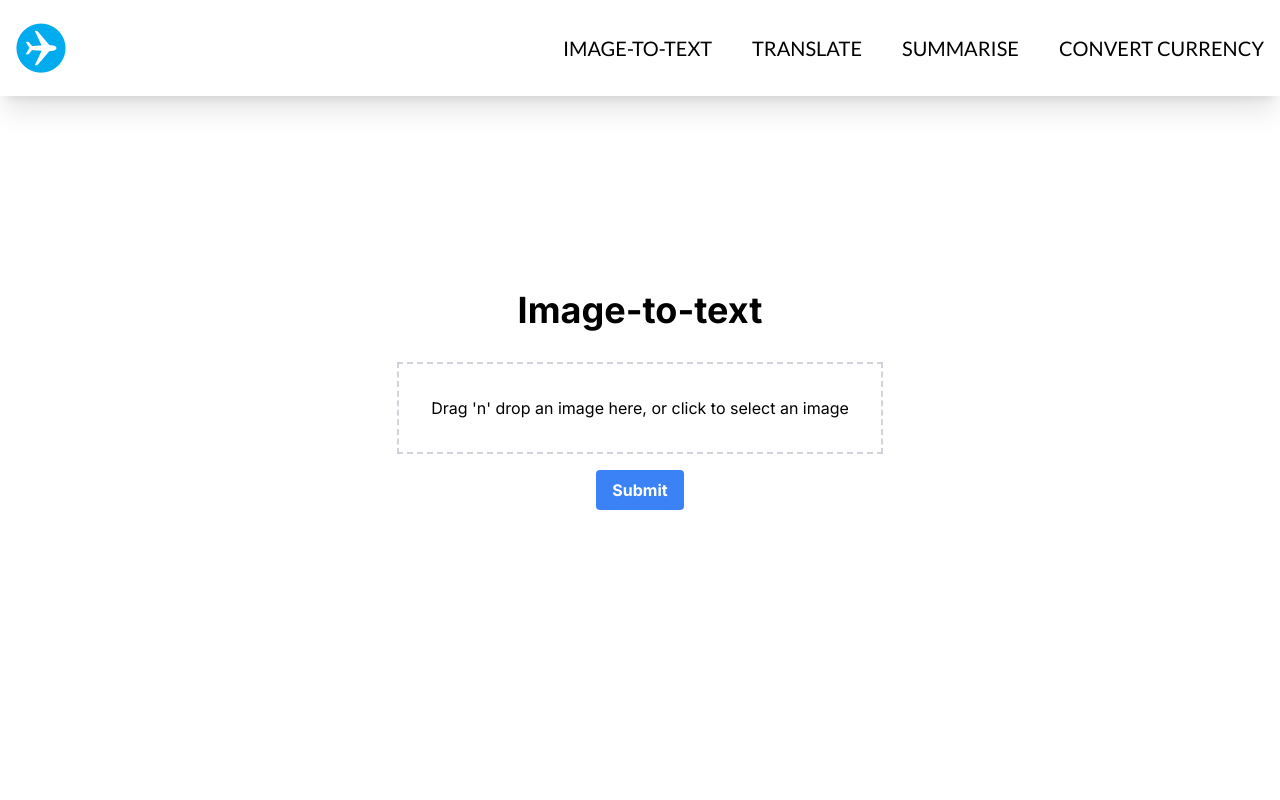
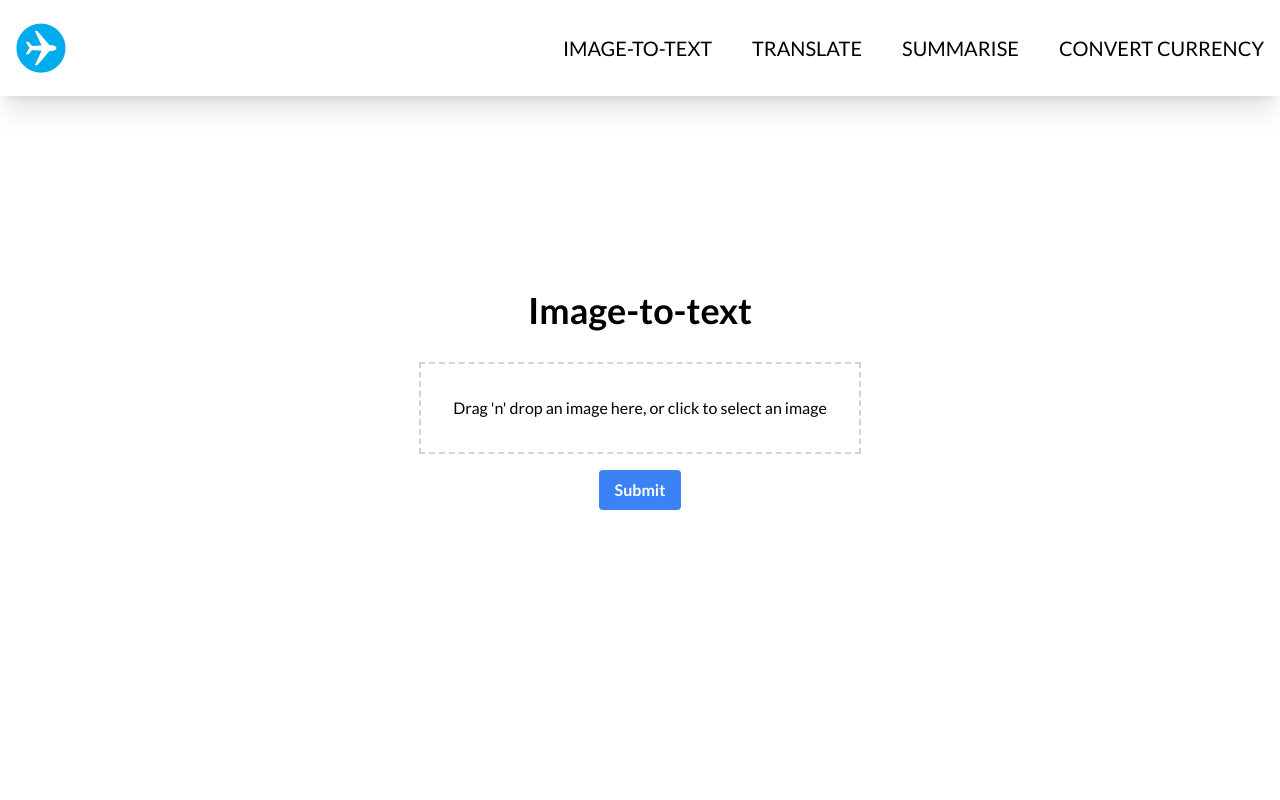
Before and after one commit to louisjoety/travel-toolkit, a Next.js app in the folder frontend/: page /image-to-text in a window 1280 px wide. Shown: the top 800 px of the page. Built offline with nearby package versions, Linux system fonts and the light colour scheme.

Commit message:
lato font uses

```diff
--- a/frontend/app/image-to-text/page.tsx
+++ b/frontend/app/image-to-text/page.tsx
@@ -7,6 +7,12 @@ import React, { useState, useCallback } from 'react';
 import { useRouter } from 'next/navigation';
 import Questions from "../components/Questions";
 import { useDropzone } from 'react-dropzone';
+import { Lato } from "next/font/google";
+
+const lato = Lato({
+  subsets: ['latin'],
+  weight: ['400', '700'],
+});
 
 export default function Translator() {
   const [menuOpen, setMenuOpen] = useState(false);
@@ -57,7 +63,7 @@ export default function Translator() {
   };
 
   return (
-    <>
+    <div className={lato.className}>
       <Header menuOpen={menuOpen} handleNav={handleNav} />
       <main className="flex min-h-screen flex-col items-center justify-center p-24">
         <h1 className="text-4xl font-bold mb-8">Image-to-text</h1>
@@ -86,6 +92,6 @@ export default function Translator() {
       </main>
       <Questions />
       <Footer />
-    </>
+    </div>
   );
 }
```
